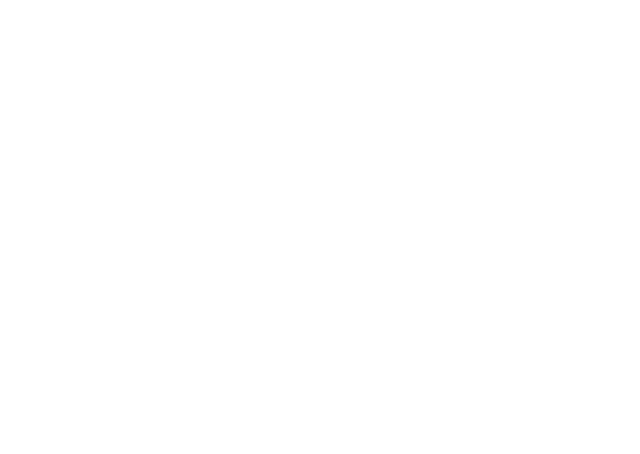
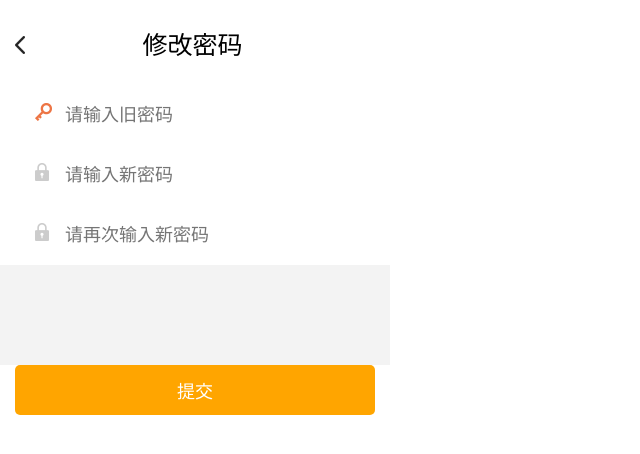
Before and after one commit to llxxxxxx/Static-page, a Vue app: page /changepassword in a window 1280 px wide. Before the commit this address had no page. Shown: the top 454 px of the page, without its empty margins (0-640 px from the left). Built offline with nearby package versions, Linux system fonts and the light colour scheme.

Commit message:
修改密码

```diff
--- a/src/router/index.js
+++ b/src/router/index.js
@@ -89,6 +89,10 @@ const router = createRouter({
     {
       path: '/property',
       component: () => import('../views/Property.vue')
+    },
+    {
+      path: '/changepassword',
+      component: () => import('../views/Change_password.vue')
     }
   ]
 })
--- /dev/null
+++ b/src/views/Change_password.vue
@@ -0,0 +1,106 @@
+<!-- 添加家庭成员页面 -->
+<template>
+  <div>
+    <div class="head">
+      <img @click="goback" src="./images/changeArea/icon_1.png" alt="" />
+      <span>修改密码</span>
+    </div>
+    <div class="main">
+      <div class="inter">
+        <span><img src="./images/changepassword/icon-1.png" alt="" /></span>
+        <input type="text" placeholder="请输入旧密码" />
+      </div>
+      <div class="inter">
+        <span><img src="./images/changepassword/icon-2.png" alt="" /></span>
+        <input type="text" placeholder="请输入新密码" />
+      </div>
+      <div class="inter">
+        <span><img src="./images/changepassword/icon-2.png" alt="" /></span>
+        <input type="text" placeholder="请再次输入新密码" />
+      </div>
+    </div>
+    <div class="bottom">
+      <button>提交</button>
+    </div>
+  </div>
+</template>
+
+<script>
+export default {
+  data() {
+    return {};
+  },
+  methods: {
+    goback() {
+      this.$router.replace("/setting");
+    },
+  },
+};
+</script>
+
+<style scoped>
+* {
+  margin: 0;
+  padding: 0;
+}
+
+.main {
+  width: 390px;
+  height: 280px;
+  background-color: #f3f3f3;
+}
+
+.head {
+  width: 375px;
+  height: 50px;
+  padding-top: 25px;
+  padding-left: 15px;
+  background-color: white;
+  margin-bottom: 10px;
+}
+
+.head img {
+  width: 10px;
+}
+
+.head span {
+  font-size: 25px;
+  display: inline-block;
+  width: 335px;
+  height: 40px;
+  text-align: center;
+}
+
+.inter {
+  height: 60px;
+  line-height: 60px;
+  font-size: 18px;
+  padding-left: 15px;
+  background-color: white;
+}
+.inter span {
+  display: inline-block;
+  width: 30px;
+  margin-left: 20px;
+}
+.inter input {
+  width: 260px;
+  height: 40px;
+  font-size: 18px;
+  border: none;
+  outline: none;
+}
+.bottom {
+  width: 390px;
+  text-align: center;
+}
+.bottom button {
+  width: 360px;
+  height: 50px;
+  font-size: 18px;
+  background-color: orange;
+  border: none;
+  border-radius: 5px;
+  color: white;
+}
+</style>
--- a/src/views/Setting.vue
+++ b/src/views/Setting.vue
@@ -7,7 +7,7 @@
         <span>设置</span>
       </div>
       <div class="mid">
-        <div class="mid-top">
+        <div class="mid-top" @click="changepassword">
           修改密码
           <img src="./images/setting/icon_0.png" alt="" />
         </div>
@@ -34,6 +34,9 @@ export default {
   methods: {
     goback() {
       this.$router.replace("/mine");
+    },
+    changepassword() {
+      this.$router.replace("/changepassword");
     },
     gopersoninformation() {
       this.$router.replace("/personInformation");
```
Also changed, not shown: src/views/images/changepassword/icon-1.png (added), src/views/images/changepassword/icon-2.png (added).
